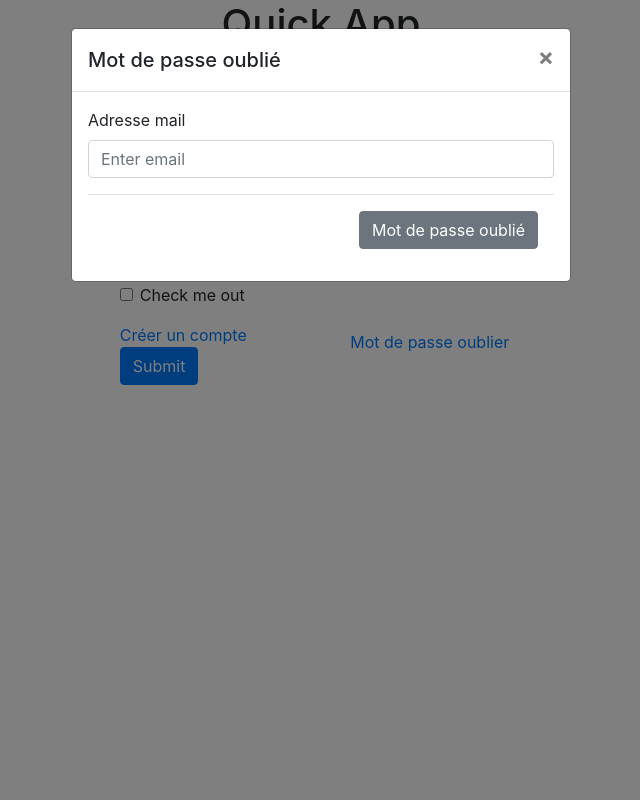
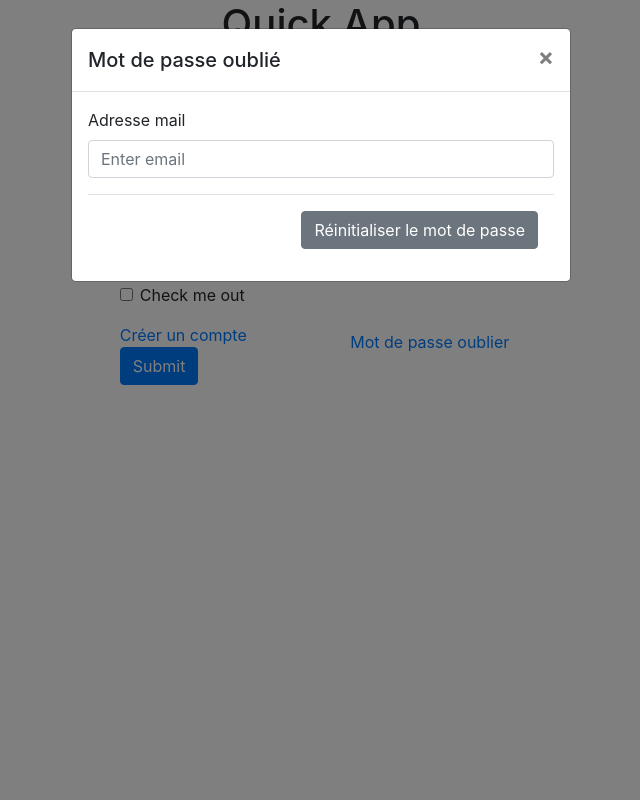
Before and after one commit to johan-geoffroy/Quick-App, a PHP site: the page made by Src/Templates/homePage.twig in a window 1280 px wide, after a click on "Mot de passe oublier". Shown: the whole page, without its empty margins (319-959 px from the left). Run offline with PHP 8.4, Linux system fonts and the light colour scheme; the template is opened without the code that fills it, so the values that code supplies are empty; some libraries are stand-ins or nearby versions.

Commit message:
Update homePage.twig

```diff
--- a/Src/Templates/homePage.twig
+++ b/Src/Templates/homePage.twig
@@ -51,7 +51,7 @@
 								<input type="email" class="form-control" id="exampleInputEmail1" aria-describedby="emailHelp" placeholder="Enter email" name="email">
 							</div>
 							<div class="modal-footer">
-								<button type="submit" class="btn btn-secondary">Mot de passe oublié</button>
+								<button type="submit" class="btn btn-secondary">Réinitialiser le mot de passe</button>
 							</div>
 						</form>
 					</div>
```
